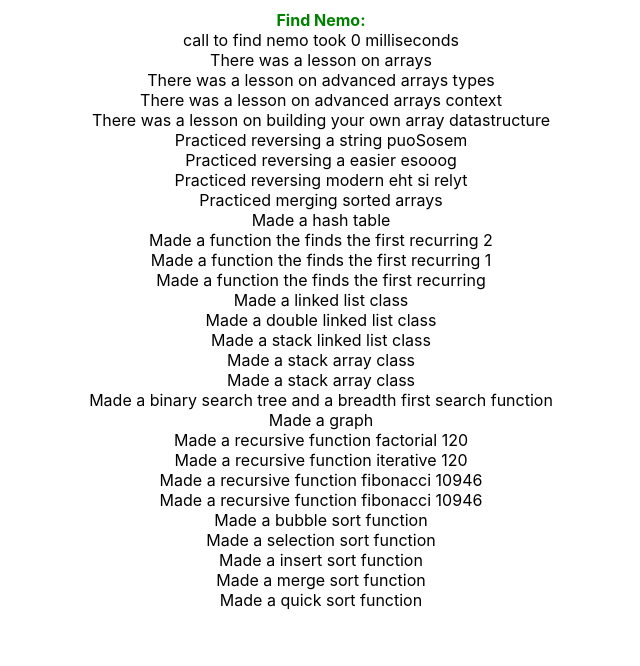
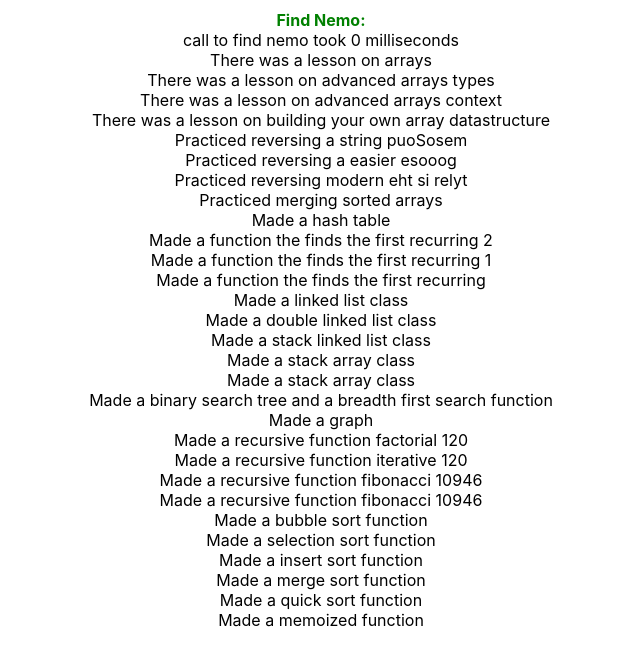
Before and after one commit to tylerg509/DataStructuresAlgorithms, a React (Create React App) app: page / in a window 1280 px wide. Shown: the top 666 px of the page, without its empty margins (319-959 px from the left). Built offline with nearby package versions, Linux system fonts and the light colour scheme.

Commit message:
Memoization notes

```diff
--- a/src/App.js
+++ b/src/App.js
@@ -23,6 +23,7 @@
 import { runInsertionSort } from './Sorting/InsertSort';
 import { runMergeSort } from './Sorting/MergeSort'
 import { runQuickSort } from './Sorting/QuickSort';
+import { runMemoizedAdd80 } from './DynamicProgramming/Memoization';
 
 function App() {
     return (
@@ -57,6 +58,7 @@
             <div>Made a insert sort function {runInsertionSort(numbersForSort)}</div>
             <div>Made a merge sort function {runMergeSort(numbersForSort)}</div>
             <div>Made a quick sort function {runQuickSort(numbersForSort)}</div>
+            <div>Made a memoized function {runMemoizedAdd80(5)}</div>
 
         </div>
     );
--- /dev/null
+++ b/src/DynamicProgramming/Memoization.js
@@ -0,0 +1,33 @@
+
+const add80 = (n) => {
+    console.log('long time')
+    return n + 80;
+}
+
+const memoizedAdd80 = () => {
+    let cache = {}
+    return function(n) {
+        if (n in cache) {
+            return cache[n]
+        } else {
+            console.log('long time')
+            cache[n] = n +80
+            return cache[n]
+        }
+    }
+
+}
+
+export const runMemoizedAdd80 = (n) => {
+
+    console.log('memoization add 80')
+    const memoized = memoizedAdd80()
+
+    // note that long time only prints once
+    console.log(memoized(n))
+    console.log(memoized(n))
+
+    // if you uncomment this long time is logged twice
+    // console.log(memoized(n+1))
+
+}
```
Also changed, not shown: 1 other file (tests, documents, lock files or other folders).
